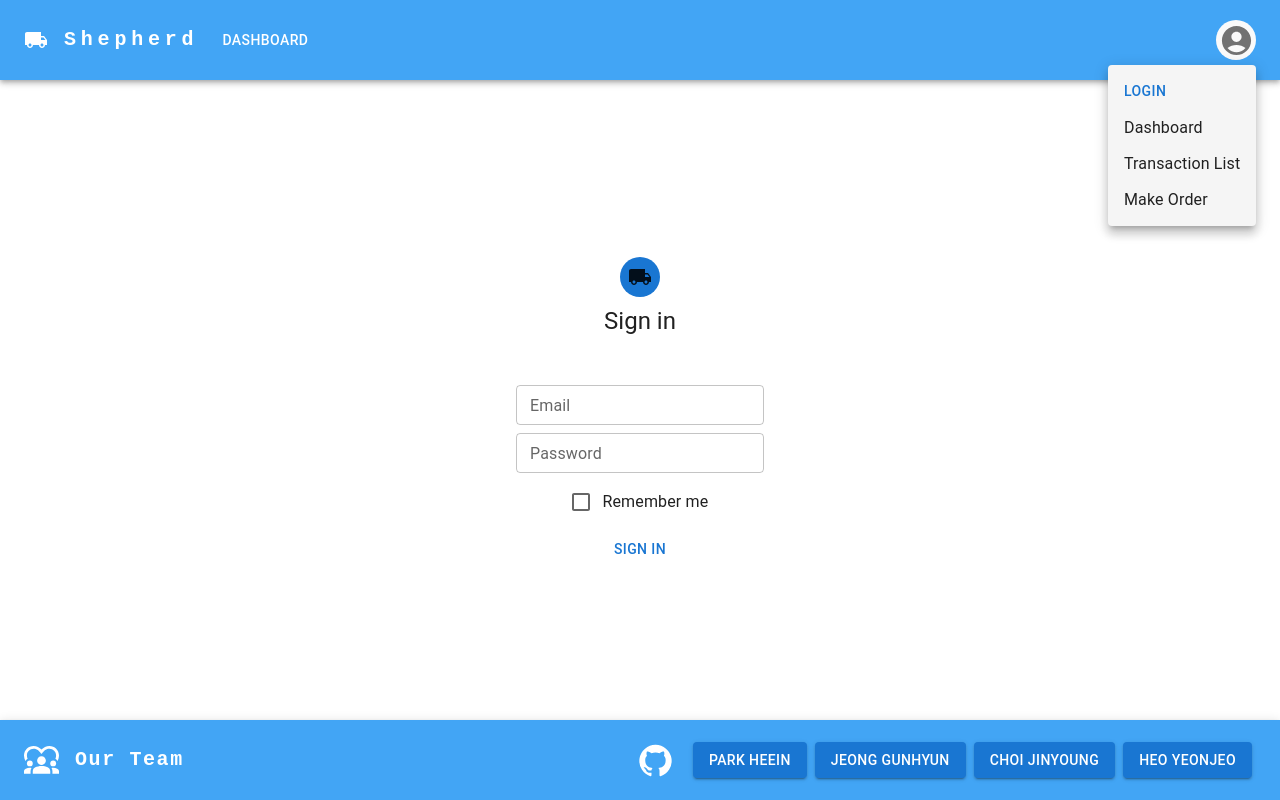
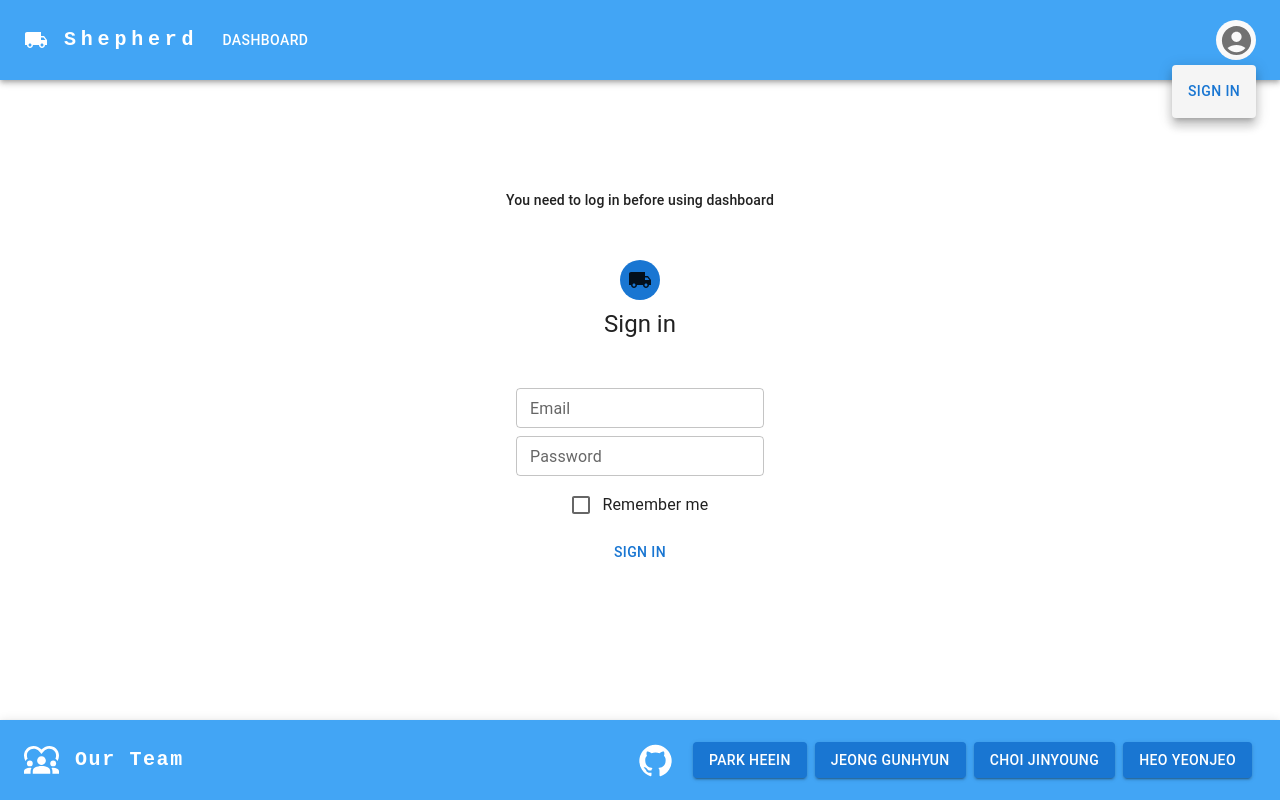
Before and after one commit to codestates-beb/BEB-06-SHEPHERD, a React (Create React App) app in the folder client/: page /login in a window 1280 px wide. Both pictures are taken after a click on the button "Open Menu". Built offline with nearby package versions, Linux system fonts and the light colour scheme; what validate would draw is missing.

Commit message:
refactor: routing by userInfo, fix: link lag

```diff
--- a/client/src/components/Header.js
+++ b/client/src/components/Header.js
@@ -1,7 +1,7 @@
 // Modules
 import * as React from 'react';
 import { useState, useEffect } from 'react';
-import { Link } from 'react-router-dom';
+import { Link as RouterLink } from 'react-router-dom';
 
 // Material UI
 import AccountCircleIcon from '@mui/icons-material/AccountCircle';
@@ -20,7 +20,7 @@ import Tooltip from '@mui/material/Tooltip';
 import Typography from '@mui/material/Typography';
 
 // Components
-import Login from 'components/Login';
+import LoginForm from 'components/LoginForm';
 import Logo from 'components/Logo';
 import UserMenu from 'components/menu/UserMenu';
 import NavigationMenu from 'components/menu/NavigationMenu';
@@ -38,7 +38,7 @@ const style = {
 };
 
 const pages = [{ name: ['Dashboard'], routeName: ['Dashboard'] }];
-const settings = [{ name: ['Dashboard'], routeName: ['Dashboard'] }, { name: ['Transaction List'], routeName: ['Dashboard'] }, { name: ['Make Order'], routeName: ['Dashboard'] }];
+const settings = [{ name: ['Transaction List'], routeName: ['Dashboard'] }, { name: ['Make Order'], routeName: ['Dashboard'] }];
 
 function Header (props) {
   const [loginModal, setLoginModal] = useState(false);
@@ -47,11 +47,6 @@ function Header (props) {
 
   const [anchorElNav, setAnchorElNav] = useState(null);
   const [anchorElUser, setAnchorElUser] = useState(null);
-
-  useEffect(() => {
-    handleNavMenu.close();
-    handleUserMenu.close();
-  }, [loginModal]);
 
   const createMenuHandlers = (setAnchorEl) => {
     const handleOpen = (event) => setAnchorEl(event.currentTarget);
@@ -65,6 +60,11 @@ function Header (props) {
 
   const handleNavMenu = createMenuHandlers(setAnchorElNav);
   const handleUserMenu = createMenuHandlers(setAnchorElUser);
+
+  useEffect(() => {
+    handleNavMenu.close();
+    handleUserMenu.close();
+  }, [loginModal]);
 
   return (
     <AppBar position='relative' component='header' sx={props.sx}>
@@ -111,9 +111,13 @@ function Header (props) {
               <Button
                 key={idx}
                 onClick={handleNavMenu.close}
-                sx={{ color: 'white' }}
+                sx={{ textDecoration: 'none', color: 'white' }}
+                component={RouterLink}
+                to={`/${page.routeName}`}
               >
-                <Link style={{ textDecoration: 'none', color: 'white' }} to={`/${page.routeName}`}>{page.name}</Link>
+                <Typography variant='button'>
+                  {page.name}
+                </Typography>
               </Button>
             ))}
           </Box>
@@ -144,7 +148,7 @@ function Header (props) {
           aria-describedby='modal-modal-description'
         >
           <Box sx={style}>
-            <Login handleClose={closeLoginModal} />
+            <LoginForm handleClose={closeLoginModal} />
           </Box>
         </Modal>
       </Container>
--- a/client/src/components/Login.js
+++ b/client/src/components/LoginForm.js
@@ -12,7 +12,6 @@ import Avatar from '@mui/material/Avatar';
 import Box from '@mui/material/Box';
 import Button from '@mui/material/Button';
 import Checkbox from '@mui/material/Checkbox';
-import Container from '@mui/material/Container';
 import FormControlLabel from '@mui/material/FormControlLabel';
 import Stack from '@mui/material/Stack';
 import TextField from '@mui/material/TextField';
@@ -21,7 +20,7 @@ import Typography from '@mui/material/Typography';
 // Custom Modules
 import * as schema from 'features/schema';
 
-const Login = ({ handleClose }) => {
+const Login = ({ handleClose, sx }) => {
   // App.js에 CurrentUserContext Provider가 있음
   const { setCurrentUser } = useContext(CurrentUserContext);
   const navigate = useNavigate();
@@ -79,9 +78,8 @@ const Login = ({ handleClose }) => {
   };
 
   return (
-    <Container maxWidth='xs'>
     <Box
-        sx={{
+      sx={sx || {
         display: 'flex',
         flexDirection: 'column',
         alignItems: 'center',
@@ -150,7 +148,6 @@ const Login = ({ handleClose }) => {
           <Button>Get MemberShip</Button>
         </Stack> */}
     </Box>
-    </Container>
   );
 };
 
--- a/client/src/components/Logo.js
+++ b/client/src/components/Logo.js
@@ -1,4 +1,4 @@
-import Link from '@mui/material/Typography';
+import Link from '@mui/material/Link';
 import { Link as RouterLink } from 'react-router-dom';
 
 const Logo = ({ children, to }) => (
--- a/client/src/components/menu/NavigationMenu.js
+++ b/client/src/components/menu/NavigationMenu.js
@@ -1,6 +1,6 @@
 // Modules
 import * as React from 'react';
-import { Link } from 'react-router-dom';
+import { Link as RouterLink } from 'react-router-dom';
 
 // Material UI
 import Menu from '@mui/material/Menu';
@@ -28,9 +28,9 @@ const NavigationMenu = ({ anchorEl, onClose, pages }) => {
       }}
     >
       {pages.map((page, idx) => (
-        <MenuItem key={idx} onClick={onClose}>
-          <Typography textAlign='center'>
-            <Link style={{ textDecoration: 'none', color: 'inherit' }} to={`/${page.routeName}`}>{page.name}</Link>
+        <MenuItem sx={{ textDecoration: 'none', color: 'inherit' }} key={idx} component={RouterLink} to={`/${page.routeName}`} onClick={onClose}>
+          <Typography>
+            {page.name}
           </Typography>
         </MenuItem>
       ))}
--- a/client/src/components/menu/UserMenu.js
+++ b/client/src/components/menu/UserMenu.js
@@ -1,6 +1,8 @@
 // Modules
 import * as React from 'react';
-import { Link } from 'react-router-dom';
+import { CurrentUserContext } from 'Contexts';
+import { useContext } from 'react';
+import { Link as RouterLink } from 'react-router-dom';
 
 // Material UI
 import Menu from '@mui/material/Menu';
@@ -14,6 +16,12 @@ loginCallback = handleOpen
 */
 
 const UserMenu = ({ anchorEl, onClose, settings, handleLoginButton }) => {
+  const { currentUser, setCurrentUser } = useContext(CurrentUserContext);
+
+  const handleLogout = () => {
+    setCurrentUser(null);
+  };
+
   return (
     <Menu
       id='menu-user'
@@ -31,16 +39,29 @@ const UserMenu = ({ anchorEl, onClose, settings, handleLoginButton }) => {
       onClose={onClose}
       sx={{ mt: '45px' }}
     >
-      <MenuItem onClick={handleLoginButton}>
-        <Typography variant='button' color={(theme) => theme.palette.primary.main}>Login</Typography>
-      </MenuItem>
-      {settings.map((setting, idx) => (
-        <MenuItem key={idx} onClick={onClose}>
-          <Typography textAlign='center'>
-            <Link style={{ textDecoration: 'none', color: 'inherit' }} to={`/${setting.routeName}`}>{setting.name}</Link>
-          </Typography>
-        </MenuItem>
-      ))}
+      {
+        currentUser
+          ? (
+            <MenuItem onClick={handleLogout}>
+              <Typography variant='button' color={(theme) => theme.palette.primary.main}>Sign Out</Typography>
+            </MenuItem>
+            )
+
+          : (
+            <MenuItem onClick={handleLoginButton}>
+              <Typography variant='button' color={(theme) => theme.palette.primary.main}>Sign In</Typography>
+            </MenuItem>
+            )
+      }
+      {
+        currentUser && settings.map((setting, idx) => (
+          <MenuItem sx={{ textDecoration: 'none', color: 'inherit' }} key={idx} component={RouterLink} to={`/${setting.routeName}`} onClick={onClose}>
+            <Typography>
+              {setting.name}
+            </Typography>
+          </MenuItem>
+        ))
+      }
     </Menu>
   );
 };
--- a/client/src/pages/Dashboard.js
+++ b/client/src/pages/Dashboard.js
@@ -1,4 +1,9 @@
 // Modules
+import { useContext } from 'react';
+import { CurrentUserContext } from 'Contexts';
+import { Navigate } from 'react-router-dom';
+
+// Material UI
 import Grid from '@mui/material/Grid';
 import Paper from '@mui/material/Paper';
 
@@ -7,6 +12,8 @@ import TransactionList from 'components/TransactionList';
 import MakeOrder from 'components/MakeOrder';
 
 function Dashboard () {
+  const { currentUser } = useContext(CurrentUserContext);
+
   const style = {
     justifyContent: 'center',
     alignContent: 'stretch',
@@ -14,6 +21,10 @@ function Dashboard () {
   };
 
   return (
+    <>
+      {!currentUser && (
+        <Navigate to='/login' replace />
+      )}
       <Grid container spacing={2} p={2} sx={style}>
         <Grid item xs={12} sm={6}>
           <Paper elevation={5} sx={{ height: 1 }}>
@@ -26,6 +37,8 @@ function Dashboard () {
           </Paper>
         </Grid>
       </Grid>
+    </>
+
   );
 }
 
--- /dev/null
+++ b/client/src/pages/Login.js
@@ -0,0 +1,46 @@
+// Modules
+import { useContext } from 'react';
+import { CurrentUserContext } from 'Contexts';
+import { Navigate } from 'react-router-dom';
+
+// Material UI
+import Container from '@mui/material/Box';
+import Typography from '@mui/material/Typography';
+import Stack from '@mui/material/Stack';
+
+// Components
+import LoginForm from 'components/LoginForm';
+
+function Login () {
+  const { currentUser } = useContext(CurrentUserContext);
+
+  return (
+    <Container maxWidth='xs'>
+      <Stack sx={{
+        height: '100%',
+        alignItems: 'center',
+        justifyContent: 'center',
+        pb: 3
+      }}
+      >
+        {
+        currentUser
+          ? (
+            <Navigate to='/dashboard' replace />
+            )
+          : (
+            <Typography variant='subtitle2' sx={{ pb: 1 }}>You need to log in before using dashboard</Typography>
+            )
+        }
+        <LoginForm sx={{
+          display: 'flex',
+          flexDirection: 'column',
+          alignItems: 'center'
+        }}
+        />
+      </Stack>
+    </Container>
+  );
+}
+
+export default Login;
--- a/client/src/pages/Main.js
+++ b/client/src/pages/Main.js
@@ -1,11 +1,8 @@
 import Box from '@mui/material/Box';
-import MapChart from 'components/MapChart';
 
 function Main () {
   return (
-    <Box>
-      <MapChart />
-    </Box>
+    <Box />
   );
 }
 
```
Also changed, not shown: client/src/components/PrivateRoute.js (deleted, +0 -11 lines), client/src/index.js (+6 -4 lines). Lines whose indentation alone changed are shown as unchanged.
